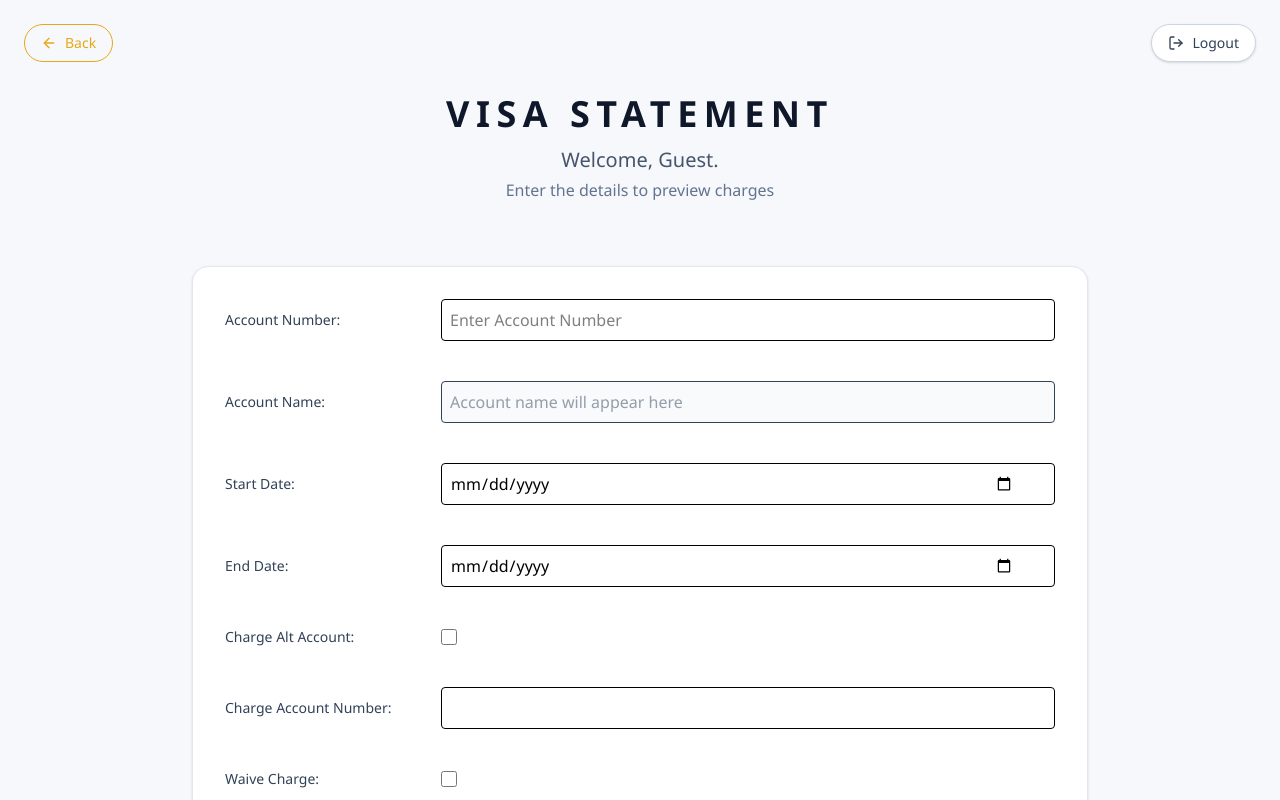
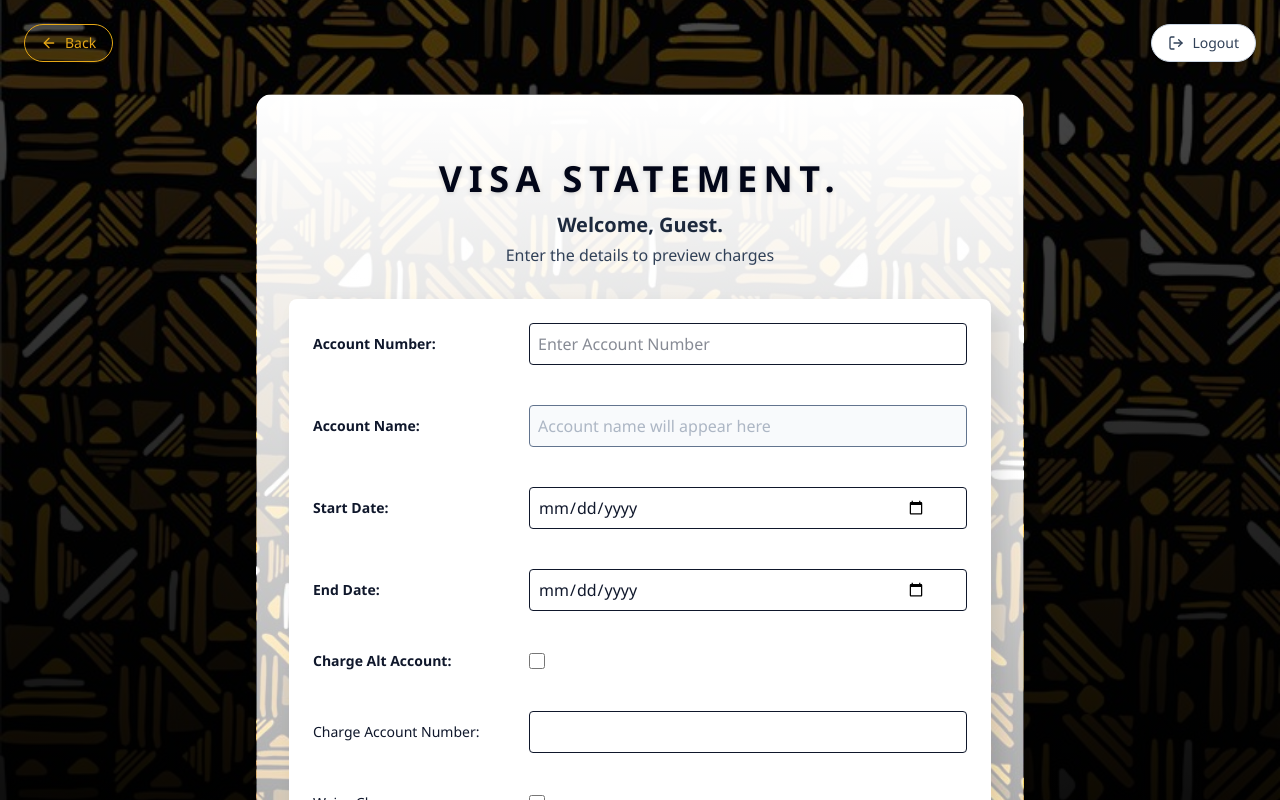
Before and after one commit to Dzivor/Projects, a React (Vite) app in the folder umb-portal/: page /Statement in a window 1280 px wide. Shown: the top 800 px of the page. Built offline with nearby package versions, Linux system fonts and the light colour scheme; no server answers.

Commit message:
fix: Improve logging messages and enhance background styles for better UI consistency

```diff
--- a/umb-portal/src/Components/ESB-Statement.tsx
+++ b/umb-portal/src/Components/ESB-Statement.tsx
@@ -164,6 +164,14 @@
       .replace(/\D/g, "")
       .slice(0, 13);
     formik.setFieldValue("accountNumber", normalizedAccountNumber);
+
+    if (normalizedAccountNumber.length < 13) {
+      setAccountName("");
+      setErrorMessage("");
+      setIsLookupLoading(false);
+      lastResolvedAccountNumberRef.current = "";
+      latestLookupRequestIdRef.current += 1;
+    }
   };
 
   const lookupAccountName = useCallback(async (accountNumber: string) => {
@@ -221,17 +229,7 @@
   useEffect(() => {
     const accountNumber = formik.values.accountNumber.trim();
 
-    if (!accountNumber) {
-      setAccountName("");
-      setErrorMessage("");
-      lastResolvedAccountNumberRef.current = "";
-      return;
-    }
-
     if (accountNumber.length < 13) {
-      setAccountName("");
-      setErrorMessage("");
-      lastResolvedAccountNumberRef.current = "";
       return;
     }
 
@@ -251,7 +249,7 @@
   };
 
   return (
-    <main className="relative min-h-screen bg-[#f7f8fc]">
+    <main className="relative min-h-screen bg-[#f7f8fc] bg-astek-pattern">
       <div className="absolute left-6 top-6 z-10">
         <BackButton />
       </div>
@@ -266,21 +264,20 @@
           Logout
         </button>
       </div>
-
+      <div className="flex items-center justify-center px-4 py-8">
+        <div className="w-full max-w-3xl rounded-2xl border border-white/30 bg-astek-pattern-panel p-6 text-slate-900 shadow-md backdrop-blur-sm sm:p-8">
           <div className="text-center py-8 px-4">
-        <h1 className="text-3xl font-semibold tracking-[0.18em] text-slate-900 sm:text-4xl">
+            <h1 className="text-3xl font-bold tracking-[0.18em] text-slate-950 drop-shadow-sm sm:text-4xl">
               ESB STATEMENT
             </h1>
-        <h2 className="mt-3 text-lg font-medium text-slate-600 sm:text-xl">
+            <h2 className="mt-3 text-lg font-semibold text-slate-800 sm:text-xl">
               Welcome, {userName}.
             </h2>
-        <p className="mt-1 text-sm leading-6 text-slate-500 sm:text-base">
+            <p className="mt-1 text-sm leading-6 text-slate-700 sm:text-base">
               Enter the details to print your statement
             </p>
           </div>
-
-      <div className="flex items-center justify-center px-4 py-8">
-        <div className="w-full max-w-4xl rounded-2xl border border-slate-200 bg-white p-6 shadow-sm sm:p-8">
+          <div className="bg-white border-0 rounded-lg p-6 shadow-[10px_10px_20px_0px_rgba(0,0,0,0.1)]">
             <form
               onSubmit={formik.handleSubmit}
               className="grid w-full grid-cols-[200px_1fr] items-center gap-x-4 gap-y-10"
@@ -319,7 +316,9 @@
                 Account Name:
               </label>
               <input
-              value={isLookupLoading ? "Loading account name..." : accountName}
+                value={
+                  isLookupLoading ? "Loading account name..." : accountName
+                }
                 readOnly
                 placeholder="Account name will appear here"
                 className="w-full rounded border bg-slate-50 p-2 text-slate-700"
@@ -379,6 +378,7 @@
             </form>
           </div>
         </div>
+      </div>
 
       <PreviewChargesModal
         isOpen={isPreviewModalOpen}
--- a/umb-portal/src/Components/Statement.tsx
+++ b/umb-portal/src/Components/Statement.tsx
@@ -333,7 +333,7 @@
   };
 
   return (
-    <main className="relative min-h-screen bg-[#f7f8fc]">
+    <main className="relative min-h-screen text-slate-50 bg-astek-pattern ">
       <div className="absolute left-6 top-6 z-10">
         <BackButton />
       </div>
@@ -348,28 +348,28 @@
           Logout
         </button>
       </div>
-
+      <div className="flex items-center justify-center px-4 py-8">
+        <div className="w-full max-w-3xl rounded-2xl border border-white/30 bg-astek-pattern-panel p-6 text-slate-900 shadow-md backdrop-blur-sm sm:p-8">
           <div className="text-center py-8 px-4">
-        <h1 className="text-3xl font-semibold tracking-[0.18em] text-slate-900 sm:text-4xl">
-          VISA STATEMENT
-        </h1>
-        <h2 className="mt-3 text-lg font-medium text-slate-600 sm:text-xl">
+            <h2 className="text-3xl font-bold tracking-[0.18em] text-slate-950 drop-shadow-sm sm:text-4xl">
+              VISA STATEMENT.
+            </h2>
+            <h2 className="mt-3 text-lg font-semibold text-slate-800 sm:text-xl">
               Welcome, {userName}.
             </h2>
-        <p className="mt-1 text-sm leading-6 text-slate-500 sm:text-base">
+            <p className="mt-1 text-sm leading-6 text-slate-700 sm:text-base">
               Enter the details to preview charges
             </p>
           </div>
 
-      <div className="flex items-center justify-center px-4 py-8">
-        <div className="w-full max-w-4xl rounded-2xl border border-slate-200 bg-white p-6 shadow-sm sm:p-8">
+          <div className="bg-white border-0 rounded-lg p-6 shadow-[10px_10px_20px_0px_rgba(0,0,0,0.1)]">
             <form
               onSubmit={formik.handleSubmit}
               className="grid w-full grid-cols-[200px_1fr] items-center gap-x-4 gap-y-10"
             >
               <label
                 htmlFor="accountNumber"
-              className="text-sm font-medium text-slate-700"
+                className="text-sm font-semibold text-slate-900"
               >
                 Account Number:
               </label>
@@ -397,19 +397,21 @@
                 </div>
               )}
 
-            <label className="text-sm font-medium text-slate-700">
+              <label className="text-sm font-semibold text-slate-900">
                 Account Name:
               </label>
               <input
-              value={isLookupLoading ? "Loading account name..." : accountName}
+                value={
+                  isLookupLoading ? "Loading account name..." : accountName
+                }
                 readOnly
                 placeholder="Account name will appear here"
-              className="w-full rounded border bg-slate-50 p-2 text-slate-700"
+                className="w-full rounded border bg-slate-50 p-2 text-slate-500"
               />
 
               <label
                 htmlFor="startDate"
-              className="text-sm font-medium text-slate-700"
+                className="text-sm font-semibold text-slate-900"
               >
                 Start Date:
               </label>
@@ -418,6 +420,7 @@
                   id="startDate"
                   type="date"
                   name="startDate"
+                  required
                   value={formik.values.startDate}
                   onChange={formik.handleChange}
                   onBlur={formik.handleBlur}
@@ -429,7 +432,7 @@
 
               <label
                 htmlFor="endDate"
-              className="text-sm font-medium text-slate-700"
+                className="text-sm font-semibold text-slate-900"
               >
                 End Date:
               </label>
@@ -438,6 +441,7 @@
                   id="endDate"
                   type="date"
                   name="endDate"
+                  required
                   value={formik.values.endDate}
                   onChange={formik.handleChange}
                   onBlur={formik.handleBlur}
@@ -449,7 +453,7 @@
 
               <label
                 htmlFor="chargeAltAccount"
-              className="text-sm font-medium text-slate-700"
+                className="text-sm font-semibold text-slate-900"
               >
                 Charge Alt Account:
               </label>
@@ -464,7 +468,7 @@
 
               <label
                 htmlFor="chargeAccNumber"
-              className="text-sm font-medium text-slate-700"
+                className="text-sm font-medium text-slate-900"
               >
                 Charge Account Number:
               </label>
@@ -485,7 +489,7 @@
               />
               <label
                 htmlFor="waiveCharge"
-              className="text-sm font-medium text-slate-700"
+                className="text-sm font-medium text-slate-900"
               >
                 Waive Charge:
               </label>
@@ -508,6 +512,7 @@
                 </button>
               </div>
             </form>
+          </div>
         </div>
       </div>
 
--- a/umb-portal/src/index.css
+++ b/umb-portal/src/index.css
@@ -12,6 +12,24 @@
 }
 
 @layer utilities {
+  .bg-astek-pattern {
+    background-image:
+      linear-gradient(to bottom, rgb(0 0 0 / 0.7), rgb(0 0 0 / 1)),
+      url("/Astek%20Patern-02.png");
+    background-size: cover;
+    background-position: center;
+    background-repeat: no-repeat;
+  }
+
+  .bg-astek-pattern-panel {
+    background-image:
+      linear-gradient(to bottom, rgb(255 255 255 / 1), rgb(255 255 255 / 0.6)),
+      url("/Astek%20Patern-02.png");
+    background-size: cover;
+    background-position: center;
+    background-repeat: no-repeat;
+  }
+
   .bg-umb-pattern {
     background-color: #050505;
     background-image:
```
Also changed, not shown: 2 other files (tests, documents, lock files or other folders). Lines whose indentation alone changed are shown as unchanged.
